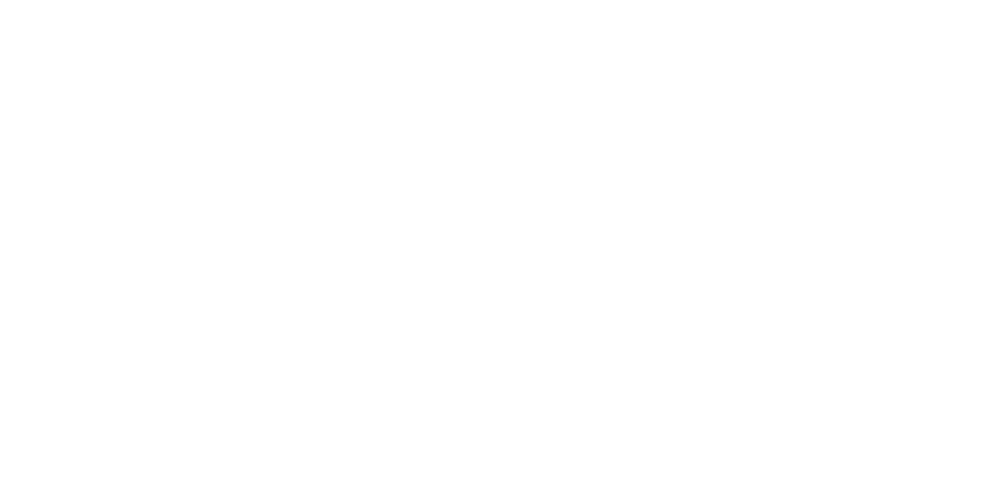
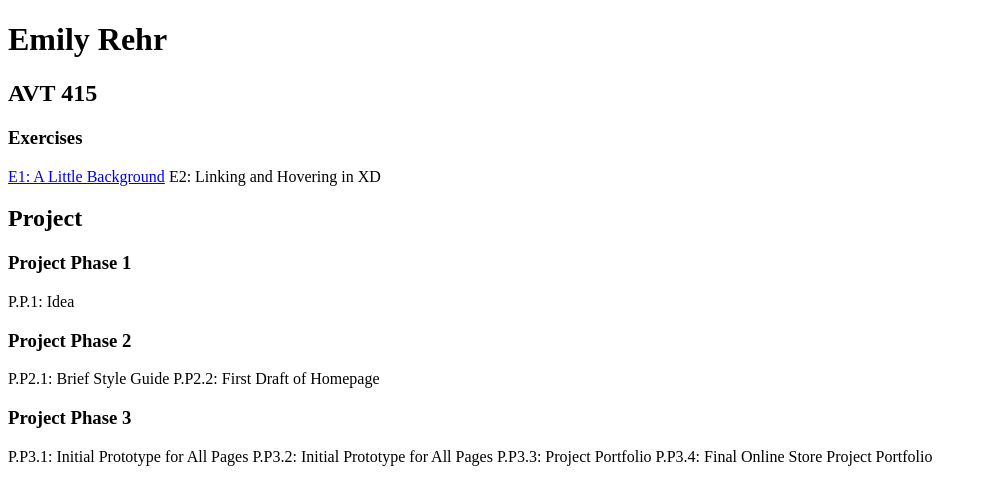
Before and after one commit to erehr24/avt415, a plain HTML site: page index.html in a window 1280 px wide. Shown: the whole page, without its empty margins (0-987 px from the left). Drawn offline with Linux system fonts and the light colour scheme.

Commit message:
Add files via upload

```diff
--- a/index.html
+++ b/index.html
@@ -6,5 +6,22 @@
 </head>
 
 <body>
+	<h1>Emily Rehr</h1>
+	<h2>AVT 415</h2>
+	<h3>Exercises</h3>
+	<p><a href="https://xd.adobe.com/view/d0d17a4f-7b5b-4d3d-b2b2-b69bdc97d6b7-8582/?fullscreen">E1: A Little Background</a>
+		E2: Linking and Hovering in XD</p>
+	<h2>Project</h2>
+	<h3>Project Phase 1</h3>
+	<p>P.P.1: Idea</p>
+	<h3>Project Phase 2</h3>
+	<p>P.P2.1: Brief Style Guide
+	P.P2.2: First Draft of Homepage</p>
+	<h3>Project Phase 3</h3>
+	<p>P.P3.1: Initial Prototype for All Pages
+	P.P3.2: Initial Prototype for All Pages
+	P.P3.3: Project Portfolio
+	P.P3.4: Final Online Store
+	Project Portfolio</p>
 </body>
 </html>
```
